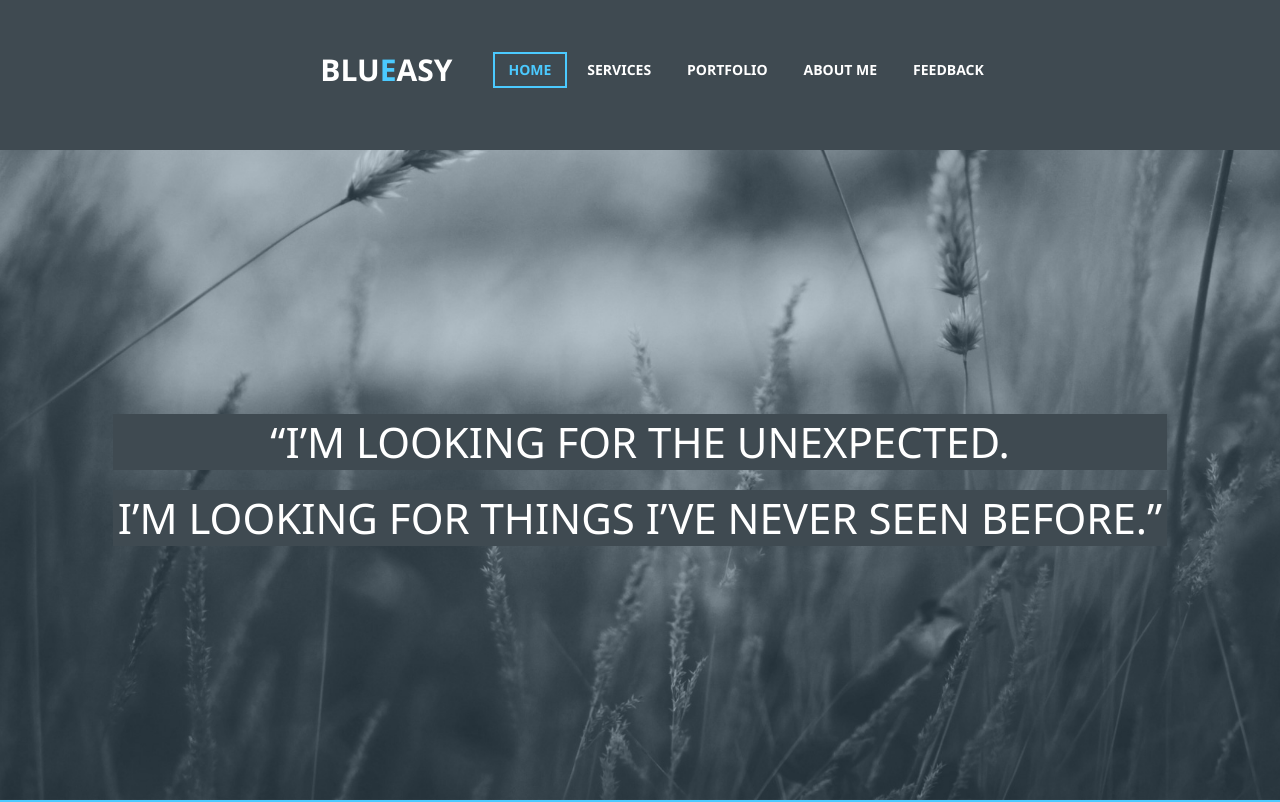
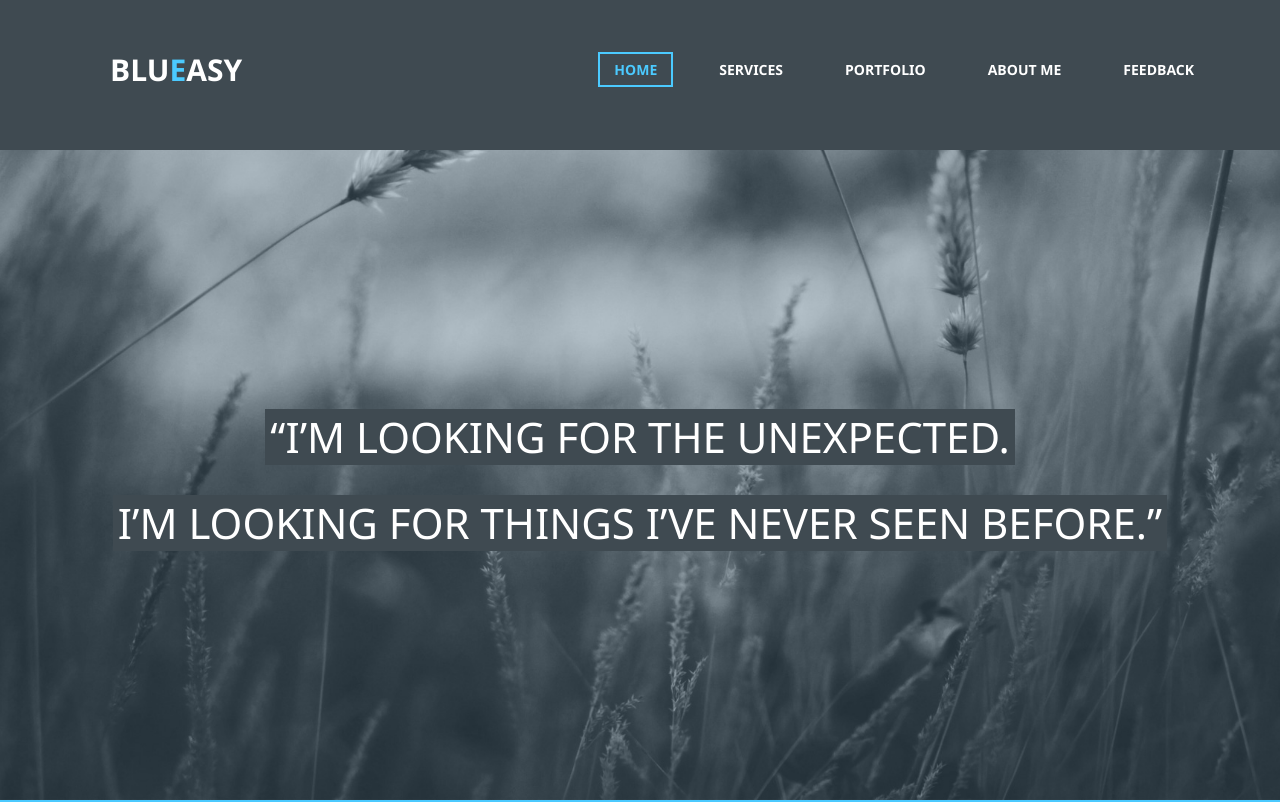
Before and after one commit to caioalexandrebr/blueasy, a plain HTML site: page index.html in a window 1280 px wide. Shown: the top 802 px of the page. Drawn offline with nearby package versions, Linux system fonts and the light colour scheme.

Commit message:
Adjust flex-box

```diff
--- a/index.html
+++ b/index.html
@@ -35,10 +35,8 @@
             </div>
             <div class="container">
                 <div class="header-footer">
-                    <div class="header-text">
-                        <h1>“I’m looking for the unexpected.</h1>
-                        <h2>I’m looking for things I’ve never seen before.”</h2>
-                    </div>
+                    <div><h1>“I’m looking for the unexpected.</h1></div>
+                    <div><h2>I’m looking for things I’ve never seen before.”</h2></div>
                 </div>
             </div>
         </header>
--- a/src/css/main.less
+++ b/src/css/main.less
@@ -24,16 +24,12 @@ header {
         height: 150px;
     }
     .nav-fixed {
-        width: 100%;
         height: 75px !important;
         display: -moz-box !important;
         display: -webkit-box !important;
         display: -ms-flexbox !important;
         display: -webkit-flex !important;
-        display: flex !important;
         align-items:center !important;
-        justify-content:center !important;
-
         top: 0;
         z-index: 99;
         position: fixed;
@@ -50,17 +46,16 @@ header {
             display: -ms-flexbox;
             display: -webkit-flex;
             display: flex;
-            align-items:center;
-            justify-content:center;
+            align-items: center;
+            flex-direction: row;
+            justify-content: space-between;
             ul.logo {
-                float: left;
                 li {
                     list-style: none;
                     a {
                         color: @white;
                         font-size: 30px;
                         font-weight: 700;
-                        line-height: 30px;
                         font-family: @family;
                         text-decoration: none;
                         text-transform: uppercase;
@@ -68,28 +63,28 @@ header {
                 }
             }
             ul.menu {
-                float: right;
+                display: flex;
+                flex-direction: row;
                 li {
-                    display: inline;
+                    list-style: none;
+                    margin-left: 30px;
                     .active {
                         padding: 6px 14px;
-                        display: inline-block;
+                        font-weight: 700;
+                        font-family: @family;
                         color: @colorprimary;
-                        font-weight: 700;
                         text-decoration: none;
                         text-transform: uppercase;
                         border: 2px solid @colorprimary;
-                        font-family: 'Segoe UI', Tahoma, Geneva, Verdana, sans-serif;
                     }
                     a {
                         padding: 6px 14px;
-                        display: inline-block;
                         color: @white;
                         font-weight: 700;
+                        font-family: @family;
                         text-decoration: none;
                         text-transform: uppercase;
                         border: 2px solid transparent;
-                        font-family: 'Segoe UI', Tahoma, Geneva, Verdana, sans-serif;
                         &:hover {
                             color: @colorprimary;
                             border: 2px solid @colorprimary
@@ -100,15 +95,15 @@ header {
         }
     }
 
-
     .header-footer {
         display: -moz-box;
         display: -webkit-box;
         display: -ms-flexbox;
         display: -webkit-flex;
         display: flex;
-        align-items:center;
-        justify-content:center;
+        align-items: center;
+        flex-direction: column;
+        justify-content: center;
         height: 650px;
         width: 100%;
         h1 {
@@ -118,8 +113,8 @@ header {
             font-size: 42px;
             font-weight: 100;
             text-align: center;
+            font-family: @family;
             text-transform: uppercase;
-            font-family: @family;
         }
         h2 {
             padding: 5px;
@@ -128,11 +123,10 @@ header {
             font-size: 42px;
             font-weight: 100;
             text-align: center;
+            font-family: @family;
             text-transform: uppercase;
-            font-family: @family;
         }
     }
-
 }
 
 .section-title {
@@ -277,8 +271,6 @@ section#whois {
     }
 }
 
-
-
 section#portfolio {
     width: 100%;
     padding: 60px 0 60px 0;
@@ -348,7 +340,6 @@ section#portfolio {
         }
     }
 }
-
 
 section#feedback {
     width: 100%;
```
Also changed, not shown: src/css/main.css.
